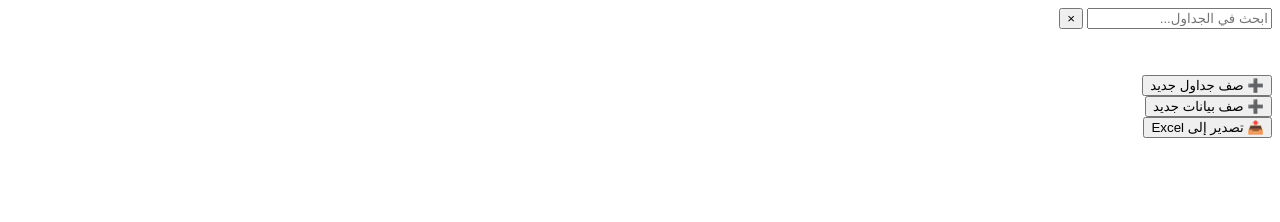
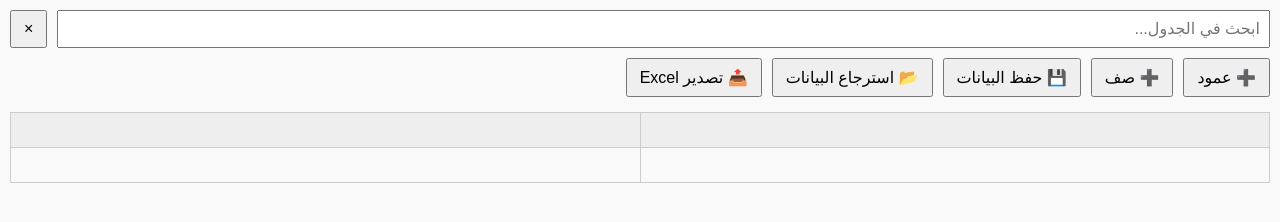
Before and after one commit to TheraLaugh/TheraWork, a plain HTML site: page index.html in a window 1280 px wide. Drawn offline with Linux system fonts and the light colour scheme.

Commit message:
Add files via upload

```diff
--- a/index.html
+++ b/index.html
@@ -2,27 +2,84 @@
 <html lang="ar" dir="rtl">
 <head>
   <meta charset="UTF-8">
-  <title>منظم الجداول الذكي</title>
+  <title>TheraWork - جدول عملي</title>
   <meta name="viewport" content="width=device-width, initial-scale=1">
-  <link rel="stylesheet" href="style.css">
+  <script src="https://cdnjs.cloudflare.com/ajax/libs/xlsx/0.18.5/xlsx.full.min.js"></script>
+  <style>
+    body {
+      font-family: sans-serif;
+      margin: 0;
+      padding: 10px;
+      background: #f9f9f9;
+    }
+    .search-bar {
+      display: flex;
+      gap: 10px;
+      margin-bottom: 10px;
+    }
+    input[type="text"] {
+      flex: 1;
+      padding: 8px;
+      font-size: 16px;
+    }
+    button {
+      padding: 8px 12px;
+      font-size: 16px;
+      cursor: pointer;
+    }
+    table {
+      border-collapse: collapse;
+      width: 100%;
+      margin-bottom: 10px;
+    }
+    th, td {
+      border: 1px solid #ccc;
+      padding: 8px;
+      min-width: 100px;
+      text-align: center;
+      word-wrap: break-word;
+    }
+    th {
+      background: #eee;
+    }
+    td[contenteditable="true"], th[contenteditable="true"] {
+      outline: none;
+    }
+    .match-exact {
+      background-color: #ffcccc !important;
+    }
+    .match-close {
+      background-color: #fff3b0 !important;
+    }
+    .actions {
+      display: flex;
+      gap: 10px;
+      flex-wrap: wrap;
+      margin-bottom: 15px;
+    }
+  </style>
 </head>
 <body>
 
-  <!-- 🔍 حقل البحث -->
+  <!-- 🔍 البحث -->
   <div class="search-bar">
-    <input type="text" id="searchInput" placeholder="ابحث في الجداول...">
-    <button id="clearSearch">×</button>
+    <input type="text" id="searchInput" placeholder="ابحث في الجدول...">
+    <button onclick="clearSearch()">×</button>
   </div>
 
-  <!-- 📊 منطقة الجداول -->
-  <div id="gridWrapper">
-    <div id="tableGrid" class="table-grid">
-      <!-- صف أول من الجداول العامودية -->
-      <div class="table-row">
-        <div class="table-block">
-          <table class="data-table">
+  <!-- 🧭 أزرار التحكم -->
+  <div class="actions">
+    <button onclick="addColumn()">➕ عمود</button>
+    <button onclick="addRow()">➕ صف</button>
+    <button onclick="saveTable()">💾 حفظ البيانات</button>
+    <button onclick="loadTable()">📂 استرجاع البيانات</button>
+    <button onclick="exportExcel()">📤 تصدير Excel</button>
+  </div>
+
+  <!-- 📊 الجدول -->
+  <table id="excelTable">
     <thead>
-              <tr>
+      <tr id="headerRow">
         <th contenteditable="true"></th>
         <th contenteditable="true"></th>
       </tr>
@@ -34,26 +91,158 @@
       </tr>
     </tbody>
   </table>
-        </div>
-      </div>
-    </div>
 
-    <!-- ➕ زر التمدد الأفقي (إضافة صف جديد من الجداول العامودية) -->
-    <div class="add-horizontal">
-      <button onclick="addTableRow()">➕ صف جداول جديد</button>
-    </div>
+  <script>
+    function addColumn() {
+      const header = document.getElementById('headerRow');
+      const th = document.createElement('th');
+      th.contentEditable = true;
+      header.appendChild(th);
 
-    <!-- ➕ زر التمدد العمودي (إضافة صف جديد داخل كل جدول موجود) -->
-    <div class="add-vertical">
-      <button onclick="addRowToAllTables()">➕ صف بيانات جديد</button>
-    </div>
-  </div>
+      const rows = document.querySelectorAll('#excelTable tbody tr');
+      rows.forEach(row => {
+        const td = document.createElement('td');
+        td.contentEditable = true;
+        row.appendChild(td);
+      });
+    }
 
-  <!-- 📤 زر التصدير -->
-  <div class="export-section">
-    <button id="exportExcel">📤 تصدير إلى Excel</button>
-  </div>
+    function addRow() {
+      const row = document.createElement('tr');
+      const colCount = document.getElementById('headerRow').children.length;
+      for (let i = 0; i < colCount; i++) {
+        const td = document.createElement('td');
+        td.contentEditable = true;
+        row.appendChild(td);
+      }
+      document.querySelector('#excelTable tbody').appendChild(row);
+    }
 
-  <script src="script.js"></script>
+    function clearSearch() {
+      document.getElementById('searchInput').value = '';
+      filterTable('');
+    }
+
+    document.getElementById('searchInput').addEventListener('input', e => {
+      filterTable(e.target.value.trim());
+    });
+
+    function filterTable(query) {
+      const rows = document.querySelectorAll('#excelTable tbody tr');
+      rows.forEach(row => {
+        const match = Array.from(row.children).some(cell =>
+          cell.textContent.includes(query)
+        );
+        row.style.display = query === '' || match ? '' : 'none';
+      });
+    }
+
+    function checkSimilarity() {
+      const cells = Array.from(document.querySelectorAll('#excelTable td'));
+      const values = cells.map(c => c.textContent.trim());
+
+      cells.forEach(cell => {
+        const val = cell.textContent.trim();
+        cell.classList.remove('match-exact', 'match-close');
+
+        values.forEach(other => {
+          if (val && other && val !== other) {
+            if (val === other) {
+              cell.classList.add('match-exact');
+            } else if (isTimeSimilar(val, other)) {
+              cell.classList.add('match-close');
+            }
+          }
+        });
+      });
+    }
+
+    function isTimeSimilar(a, b) {
+      const parseTime = str => {
+        const parts = str.match(/(\d{1,2})([:٫،](\d{1,2}))?/);
+        if (!parts) return null;
+        const h = parseInt(parts[1]);
+        const m = parseInt(parts[3] || '0');
+        return h + m / 60;
+      };
+
+      const rangeA = a.split(/[-–إلى]/).map(parseTime);
+      const rangeB = b.split(/[-–إلى]/).map(parseTime);
+
+      if (rangeA.length !== 2 || rangeB.length !== 2 || rangeA.includes(null) || rangeB.includes(null)) return false;
+
+      return Math.abs(rangeA[0] - rangeB[0]) <= 1 || Math.abs(rangeA[1] - rangeB[1]) <= 1;
+    }
+
+    document.addEventListener('input', () => {
+      checkSimilarity();
+    });
+
+    function exportExcel() {
+      const table = document.getElementById('excelTable');
+      const rows = Array.from(table.querySelectorAll('tr'));
+      const data = [];
+
+      rows.forEach(row => {
+        const cells = Array.from(row.querySelectorAll('th, td'));
+        const rowData = cells.map(cell => cell.textContent.trim());
+        if (rowData.length > 0) data.push(rowData);
+      });
+
+      const worksheet = XLSX.utils.aoa_to_sheet(data);
+      const workbook = XLSX.utils.book_new();
+      XLSX.utils.book_append_sheet(workbook, worksheet, "TheraWork");
+      XLSX.writeFile(workbook, "TheraWork.xlsx");
+    }
+
+    function saveTable() {
+      const table = document.getElementById('excelTable');
+      const rows = Array.from(table.querySelectorAll('tr'));
+      const data = [];
+
+      rows.forEach(row => {
+        const cells = Array.from(row.querySelectorAll('th, td'));
+        const rowData = cells.map(cell => cell.textContent.trim());
+        data.push(rowData);
+      });
+
+      localStorage.setItem('theraTable', JSON.stringify(data));
+      alert('✅ تم حفظ البيانات على جهازك.');
+    }
+
+    function loadTable() {
+      const saved = localStorage.getItem('theraTable');
+      if (!saved) return alert('⚠️ لا توجد بيانات محفوظة.');
+
+      const data = JSON.parse(saved);
+      const table = document.getElementById('excelTable');
+      table.innerHTML = '';
+
+      const thead = document.createElement('thead');
+      const headerRow = document.createElement('tr');
+      data[0].forEach(cell => {
+        const th = document.createElement('th');
+        th.contentEditable = true;
+        th.textContent = cell;
+        headerRow.appendChild(th);
+      });
+      thead.appendChild(headerRow);
+      table.appendChild(thead);
+
+      const tbody = document.createElement('tbody');
+      data.slice(1).forEach(rowData => {
+        const row = document.createElement('tr');
+        rowData.forEach(cell => {
+          const td = document.createElement('td');
+          td.contentEditable = true;
+          td.textContent = cell;
+          row.appendChild(td);
+        });
+        tbody.appendChild(row);
+      });
+      table.appendChild(tbody);
+      checkSimilarity();
+    }
+  </script>
 </body>
 </html>
```
Lines whose indentation alone changed are shown as unchanged.
